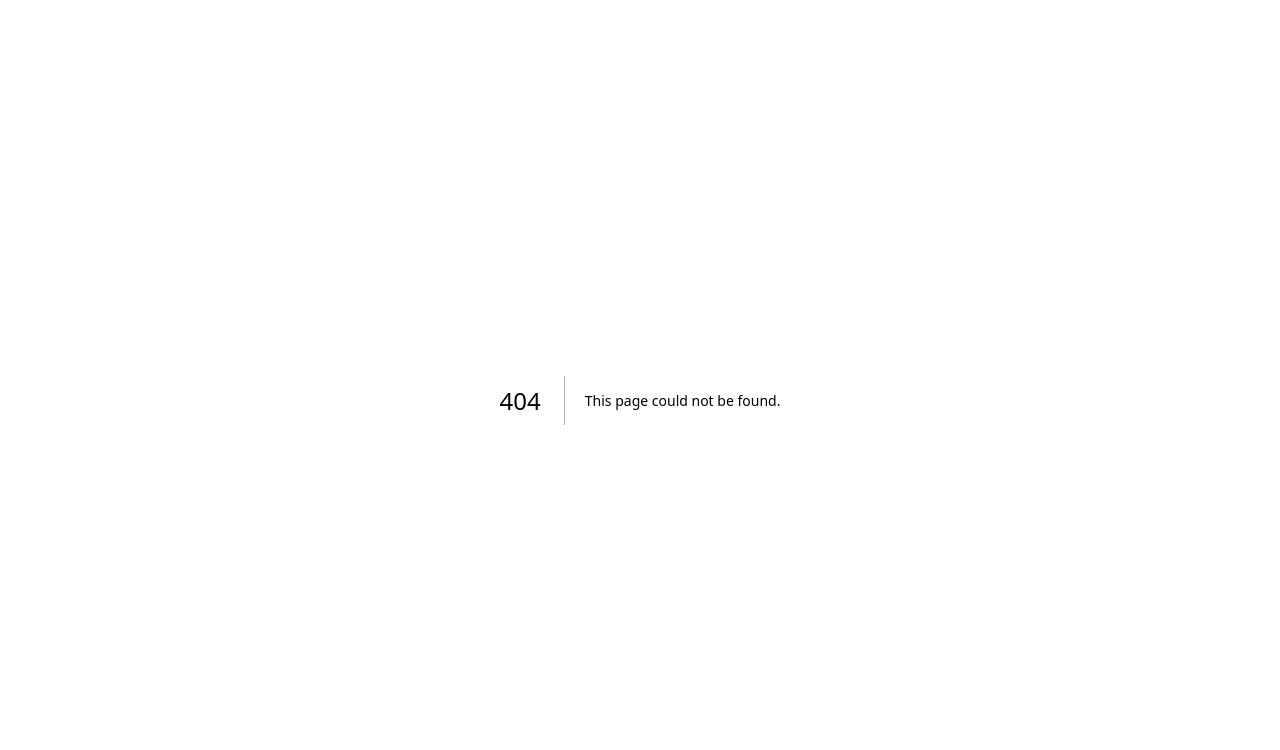
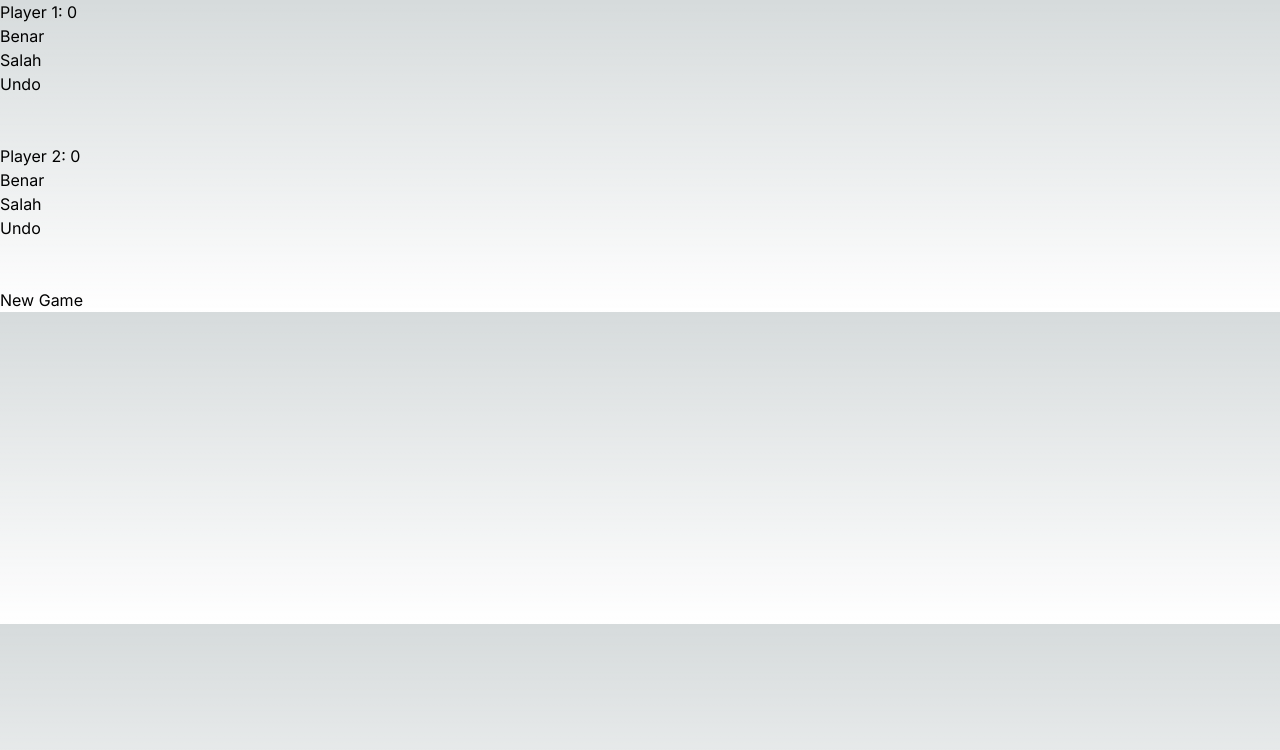
Before and after one commit to alifzaidan/scoreboard-app, a Next.js app: page /referee in a window 1280 px wide. Before the commit this address had no page. Shown: the top 750 px of the page. Built offline with nearby package versions, Linux system fonts and the light colour scheme.

Commit message:
add api score

```diff
--- /dev/null
+++ b/app/api/score/route.ts
@@ -0,0 +1,25 @@
+// app/api/score/route.ts
+
+// Menyimpan skor dalam memori
+let quiz = { scoreA: 0, scoreB: 0 };
+
+export async function GET() {
+    return new Response(JSON.stringify(quiz), {
+        status: 200,
+        headers: { 'Content-Type': 'application/json' },
+    });
+}
+
+export async function POST(req: Request) {
+    const body = await req.json();
+    if (body.scoreA !== undefined) {
+        quiz.scoreA = body.scoreA;
+    }
+    if (body.scoreB !== undefined) {
+        quiz.scoreB = body.scoreB;
+    }
+    return new Response(JSON.stringify(quiz), {
+        status: 200,
+        headers: { 'Content-Type': 'application/json' },
+    });
+}
--- a/app/page.tsx
+++ b/app/page.tsx
@@ -1,113 +1,13 @@
-import Image from "next/image";
+import Image from 'next/image';
+import Link from 'next/link';
 
 export default function Home() {
-  return (
-    <main className="flex min-h-screen flex-col items-center justify-between p-24">
-      <div className="z-10 w-full max-w-5xl items-center justify-between font-mono text-sm lg:flex">
-        <p className="fixed left-0 top-0 flex w-full justify-center border-b border-gray-300 bg-gradient-to-b from-zinc-200 pb-6 pt-8 backdrop-blur-2xl dark:border-neutral-800 dark:bg-zinc-800/30 dark:from-inherit lg:static lg:w-auto  lg:rounded-xl lg:border lg:bg-gray-200 lg:p-4 lg:dark:bg-zinc-800/30">
-          Get started by editing&nbsp;
-          <code className="font-mono font-bold">app/page.tsx</code>
-        </p>
-        <div className="fixed bottom-0 left-0 flex h-48 w-full items-end justify-center bg-gradient-to-t from-white via-white dark:from-black dark:via-black lg:static lg:size-auto lg:bg-none">
-          <a
-            className="pointer-events-none flex place-items-center gap-2 p-8 lg:pointer-events-auto lg:p-0"
-            href="https://vercel.com?utm_source=create-next-app&utm_medium=appdir-template&utm_campaign=create-next-app"
-            target="_blank"
-            rel="noopener noreferrer"
-          >
-            By{" "}
-            <Image
-              src="/vercel.svg"
-              alt="Vercel Logo"
-              className="dark:invert"
-              width={100}
-              height={24}
-              priority
-            />
-          </a>
-        </div>
-      </div>
-
-      <div className="relative z-[-1] flex place-items-center before:absolute before:h-[300px] before:w-full before:-translate-x-1/2 before:rounded-full before:bg-gradient-radial before:from-white before:to-transparent before:blur-2xl before:content-[''] after:absolute after:-z-20 after:h-[180px] after:w-full after:translate-x-1/3 after:bg-gradient-conic after:from-sky-200 after:via-blue-200 after:blur-2xl after:content-[''] before:dark:bg-gradient-to-br before:dark:from-transparent before:dark:to-blue-700 before:dark:opacity-10 after:dark:from-sky-900 after:dark:via-[#0141ff] after:dark:opacity-40 sm:before:w-[480px] sm:after:w-[240px] before:lg:h-[360px]">
-        <Image
-          className="relative dark:drop-shadow-[0_0_0.3rem_#ffffff70] dark:invert"
-          src="/next.svg"
-          alt="Next.js Logo"
-          width={180}
-          height={37}
-          priority
-        />
-      </div>
-
-      <div className="mb-32 grid text-center lg:mb-0 lg:w-full lg:max-w-5xl lg:grid-cols-4 lg:text-left">
-        <a
-          href="https://nextjs.org/docs?utm_source=create-next-app&utm_medium=appdir-template&utm_campaign=create-next-app"
-          className="group rounded-lg border border-transparent px-5 py-4 transition-colors hover:border-gray-300 hover:bg-gray-100 hover:dark:border-neutral-700 hover:dark:bg-neutral-800/30"
-          target="_blank"
-          rel="noopener noreferrer"
-        >
-          <h2 className="mb-3 text-2xl font-semibold">
-            Docs{" "}
-            <span className="inline-block transition-transform group-hover:translate-x-1 motion-reduce:transform-none">
-              -&gt;
-            </span>
-          </h2>
-          <p className="m-0 max-w-[30ch] text-sm opacity-50">
-            Find in-depth information about Next.js features and API.
-          </p>
-        </a>
-
-        <a
-          href="https://nextjs.org/learn?utm_source=create-next-app&utm_medium=appdir-template-tw&utm_campaign=create-next-app"
-          className="group rounded-lg border border-transparent px-5 py-4 transition-colors hover:border-gray-300 hover:bg-gray-100 hover:dark:border-neutral-700 hover:dark:bg-neutral-800/30"
-          target="_blank"
-          rel="noopener noreferrer"
-        >
-          <h2 className="mb-3 text-2xl font-semibold">
-            Learn{" "}
-            <span className="inline-block transition-transform group-hover:translate-x-1 motion-reduce:transform-none">
-              -&gt;
-            </span>
-          </h2>
-          <p className="m-0 max-w-[30ch] text-sm opacity-50">
-            Learn about Next.js in an interactive course with&nbsp;quizzes!
-          </p>
-        </a>
-
-        <a
-          href="https://vercel.com/templates?framework=next.js&utm_source=create-next-app&utm_medium=appdir-template&utm_campaign=create-next-app"
-          className="group rounded-lg border border-transparent px-5 py-4 transition-colors hover:border-gray-300 hover:bg-gray-100 hover:dark:border-neutral-700 hover:dark:bg-neutral-800/30"
-          target="_blank"
-          rel="noopener noreferrer"
-        >
-          <h2 className="mb-3 text-2xl font-semibold">
-            Templates{" "}
-            <span className="inline-block transition-transform group-hover:translate-x-1 motion-reduce:transform-none">
-              -&gt;
-            </span>
-          </h2>
-          <p className="m-0 max-w-[30ch] text-sm opacity-50">
-            Explore starter templates for Next.js.
-          </p>
-        </a>
-
-        <a
-          href="https://vercel.com/new?utm_source=create-next-app&utm_medium=appdir-template&utm_campaign=create-next-app"
-          className="group rounded-lg border border-transparent px-5 py-4 transition-colors hover:border-gray-300 hover:bg-gray-100 hover:dark:border-neutral-700 hover:dark:bg-neutral-800/30"
-          target="_blank"
-          rel="noopener noreferrer"
-        >
-          <h2 className="mb-3 text-2xl font-semibold">
-            Deploy{" "}
-            <span className="inline-block transition-transform group-hover:translate-x-1 motion-reduce:transform-none">
-              -&gt;
-            </span>
-          </h2>
-          <p className="m-0 max-w-[30ch] text-balance text-sm opacity-50">
-            Instantly deploy your Next.js site to a shareable URL with Vercel.
-          </p>
-        </a>
-      </div>
-    </main>
-  );
+    return (
+        <main>
+            <h1>Home</h1>
+            <Link href={'/player'}>Player</Link>
+            <br />
+            <Link href={'/referee'}>Referee</Link>
+        </main>
+    );
 }
--- /dev/null
+++ b/app/player/page.tsx
@@ -0,0 +1,19 @@
+'use client';
+
+import useSWR from 'swr';
+
+const fetcher = (url: any) => fetch(url).then((res) => res.json());
+
+export default function Player() {
+    const { data, error } = useSWR('http://localhost:3000/api/score', fetcher, { refreshInterval: 1000 });
+
+    if (error) return <div>Failed to load score</div>;
+    if (!data) return <div>Loading...</div>;
+
+    return (
+        <div>
+            <h1>Tim A: {data.scoreA}</h1>
+            <h1>Tim B: {data.scoreB}</h1>
+        </div>
+    );
+}
--- /dev/null
+++ b/app/referee/page.tsx
@@ -0,0 +1,108 @@
+'use client';
+
+import { useEffect, useState } from 'react';
+import useSWR from 'swr';
+
+const fetcher = (url: any) => fetch(url).then((res) => res.json());
+
+export default function Referee() {
+    const [scoreA, setScoreA] = useState(0);
+    const [previousScoreA, setPreviousScoreA] = useState(0);
+    const [scoreB, setScoreB] = useState(0);
+    const [previousScoreB, setPreviousScoreB] = useState(0);
+    const { data, error } = useSWR('http://localhost:3000/api/score', fetcher);
+
+    useEffect(() => {
+        if (data) {
+            setScoreA(data.scoreA);
+            setScoreB(data.scoreB);
+        }
+    }, [data]);
+
+    if (error) return <div>Failed to load score</div>;
+    if (!data) return <div>Loading...</div>;
+
+    const updateScoreA = async (newScore: any) => {
+        setPreviousScoreA(scoreA);
+        setScoreA(newScore);
+        await fetch('/api/score', {
+            method: 'POST',
+            headers: {
+                'Content-Type': 'application/json',
+            },
+            body: JSON.stringify({ scoreA: newScore }),
+        });
+    };
+
+    const undoScoreA = async () => {
+        setScoreA(previousScoreA);
+        await fetch('/api/score', {
+            method: 'POST',
+            headers: {
+                'Content-Type': 'application/json',
+            },
+            body: JSON.stringify({ scoreA: previousScoreA }),
+        });
+    };
+
+    const updateScoreB = (newScore: number) => {
+        setPreviousScoreB(scoreB);
+        setScoreB(newScore);
+        fetch('/api/score', {
+            method: 'POST',
+            headers: {
+                'Content-Type': 'application/json',
+            },
+            body: JSON.stringify({ scoreB: newScore }),
+        });
+    };
+
+    const undoScoreB = () => {
+        setScoreB(previousScoreB);
+        fetch('/api/score', {
+            method: 'POST',
+            headers: {
+                'Content-Type': 'application/json',
+            },
+            body: JSON.stringify({ scoreB: previousScoreB }),
+        });
+    };
+
+    const resetAllScores = () => {
+        setPreviousScoreA(scoreA);
+        setPreviousScoreB(scoreB);
+        setScoreA(0);
+        setScoreB(0);
+        fetch('/api/score', {
+            method: 'POST',
+            headers: {
+                'Content-Type': 'application/json',
+            },
+            body: JSON.stringify({ scoreA: 0, scoreB: 0 }),
+        });
+    };
+
+    return (
+        <div>
+            <h1>Player 1: {scoreA}</h1>
+            <button onClick={() => updateScoreA(scoreA + 100)}>Benar</button>
+            <br />
+            <button onClick={() => updateScoreA(scoreA - 50)}>Salah</button>
+            <br />
+            <button onClick={undoScoreA}>Undo</button>
+            <br />
+            <br />
+            <br />
+            <h1>Player 2: {scoreB}</h1>
+            <button onClick={() => updateScoreB(scoreB + 100)}>Benar</button>
+            <br />
+            <button onClick={() => updateScoreB(scoreB - 50)}>Salah</button>
+            <br />
+            <button onClick={undoScoreB}>Undo</button>
+            <br />
+            <br />
+            <br />
+            <button onClick={resetAllScores}>New Game</button>
+        </div>
+    );
+}
```
Also changed, not shown: package.json (+5 -4 lines), 1 other file (tests, documents, lock files or other folders).
